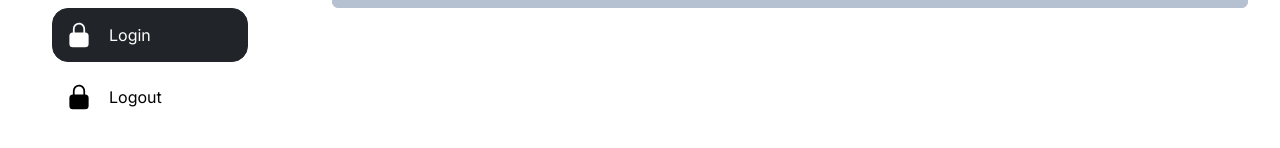
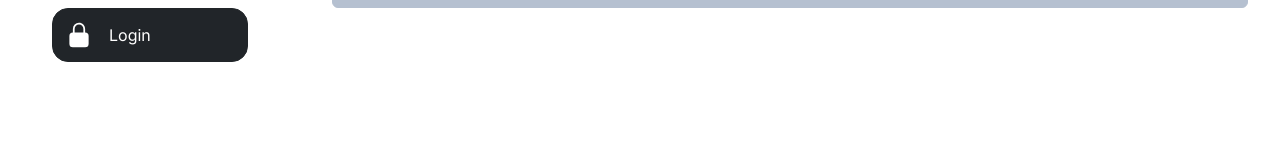
Before and after one commit to mariamqiix/social-network, a Next.js app in the folder frontend/: page /login in a window 1280 px wide. Shown: the part 394-542 px from the top of the page. Built offline with nearby package versions, Linux system fonts and the light colour scheme.

Commit message:
fixed the cookies for login

```diff
--- a/frontend/src/app/components/nav.tsx
+++ b/frontend/src/app/components/nav.tsx
@@ -4,7 +4,8 @@ import Image from "next/image";
 import Link from "next/link";
 import { redirect, RedirectType, usePathname } from "next/navigation";
 import { selectNotifications, selectUser } from "../redux/selectors";
-import { useSelector } from "react-redux";
+import { useDispatch, useSelector } from "react-redux";
+import { logout } from "../redux/actions";
 
 const links = ["/", "/chat", "/groups", "/profile", "/notifications", "/login"];
 
@@ -44,11 +45,11 @@ const icons = [
 export default function Nav() {
     const user = useSelector(selectUser);
     const notifications = useSelector(selectNotifications);
-
-    function logout() {
+    const dispatch = useDispatch();
+    function logoutButton() {
         if (user != null) {
             fetch("http://localhost:8080/logout",
-                { method: "POST" }).then(res => {
+                { method: "POST", credentials: 'include' }).then(res => {
                     console.log(res.status);
                     res.text().then(data => {
                         console.log(data);
@@ -111,12 +112,13 @@ export default function Nav() {
                         {link == "/notifications" ? notifications.length : ""}
                     </Link>
                 ))}
+                {user ?
                     <div
                         className={
                             "btn nav-item rounded-4 m-1 d-flex align-items-center"
                         }
                         onClick={() => {
-                        logout();
+                            logoutButton();
                         }}
                     >
                         <svg
@@ -136,11 +138,8 @@ export default function Nav() {
                         >
                             Logout
                         </span>
-                </div>
+                    </div> : <div></div>}
             </ul>
         </nav>
     );
 }
-function dispatch(arg0: void) {
-    throw new Error("Function not implemented.");
-}
--- a/frontend/src/app/login/page.tsx
+++ b/frontend/src/app/login/page.tsx
@@ -19,7 +19,7 @@ export default function loginPage() {
             e.preventDefault();
             let formData = new FormData(e.target as HTMLFormElement);
             fetch("http://localhost:8080/login",
-                { method: "POST", body: formData }).then(res => {
+                { method: "POST", credentials: 'include', body: formData }).then(res => {
                     if (res.ok && formData.get("username")) {
                         res.json().then(data => {
                             console.log(data);
@@ -45,7 +45,7 @@ export default function loginPage() {
             </span>
             <button type="submit" className="btn btn-dark mt-3">Login</button>
         </form>
-    </Card> : <Card title="Register" color={color}>
+    </Card > : <Card title="Register" color={color}>
         <form className="d-flex flex-column">
             {/* <h3 className="text-center">Please enter your account details</h3> */}
             <div className="mb-3">
```
Also changed, not shown: frontend/src/app/profile/page.tsx (+4 -4 lines), 1 other file (tests, documents, lock files or other folders). Lines whose indentation alone changed are shown as unchanged.
